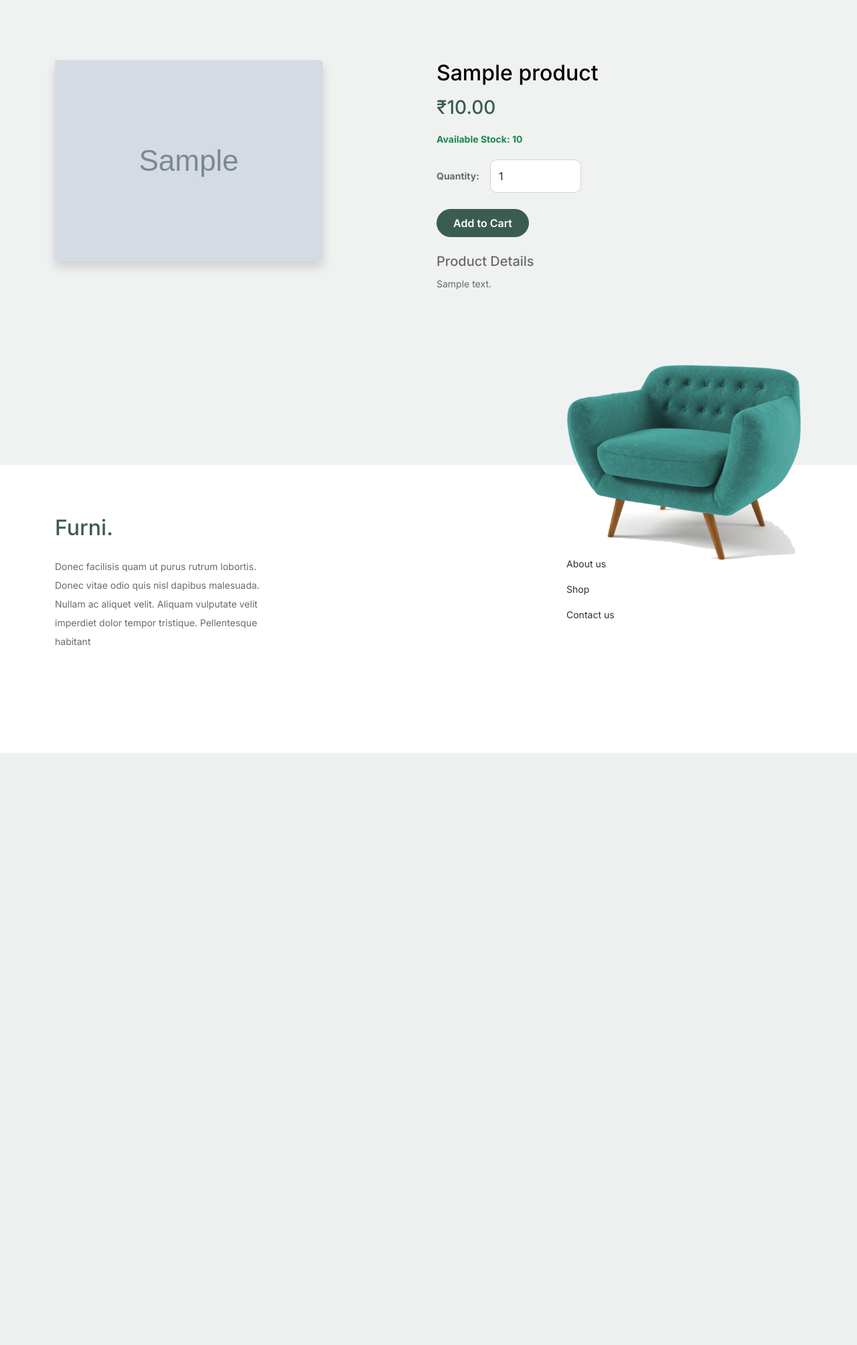
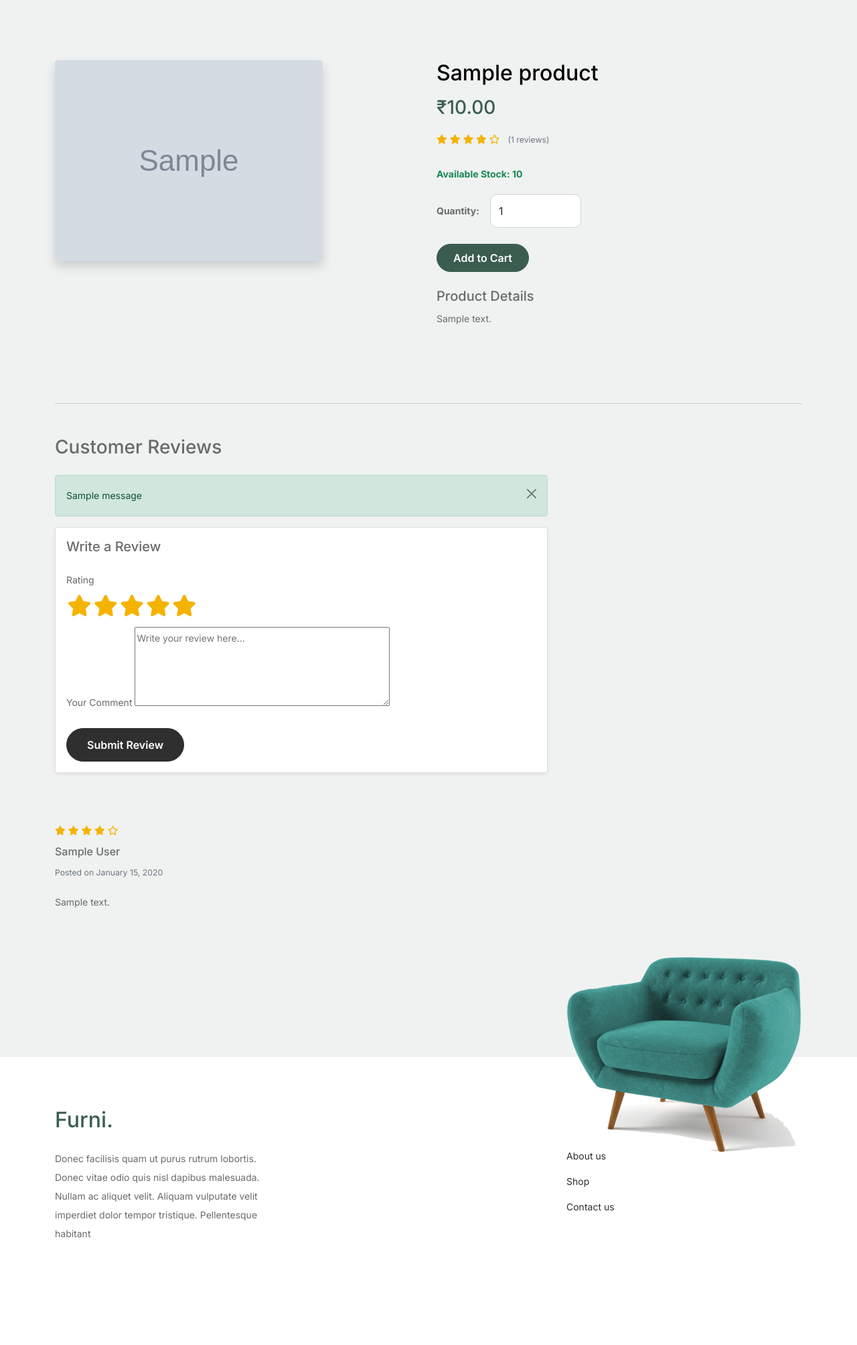
Before and after one commit to Navyaam91/furni_cart, a Django app: page /product/1 in a window 1280 px wide. Shown: the part 410-2418 px from the top of the page at 67% size. Before the commit the page ends 1534 px from the top, so only its background shows below. Run offline with Django 5.2, Linux system fonts and the light colour scheme; a user stored in the database is signed in; tables that the repository leaves empty hold one stand-in row (values such as "Sample post"); grey boxes marked "Sample" are stand-in pictures; one stand-in notice (Sample message) is shown; some libraries are stand-ins or nearby versions.

Commit message:
review and rating

```diff
--- /dev/null
+++ b/products/forms.py
@@ -0,0 +1,11 @@
+from django import forms
+from .models import Review
+
+class ReviewForm(forms.ModelForm):
+    class Meta:
+        model = Review
+        fields = ['rating', 'comment']
+        widgets = {
+            'rating': forms.HiddenInput(),  # We'll use JavaScript for stars
+            'comment': forms.Textarea(attrs={'rows': 4, 'placeholder': 'Write your review here...'}),
+        }
--- a/products/models.py
+++ b/products/models.py
@@ -28,3 +28,13 @@ class Product(models.Model):
 
     def __str__(self):
         return self.name
+
+class Review(models.Model):
+    product = models.ForeignKey(Product, on_delete=models.CASCADE, related_name='reviews')
+    customer = models.ForeignKey(Customer, on_delete=models.CASCADE)
+    rating = models.PositiveIntegerField(default=5)
+    comment = models.TextField(blank=True, null=True)
+    created_at = models.DateTimeField(auto_now_add=True)
+
+    def __str__(self):
+        return f"{self.customer.firstname} - {self.product.name} - {self.rating}"
--- a/products/urls.py
+++ b/products/urls.py
@@ -6,5 +6,5 @@ urlpatterns = [
     path('home', views.index,name="home"),
     path('shop/', views.shop,name="shop"),
     path('product/<pk>', views.product,name="product"),
-
+    path('add_review/', views.add_review, name='add_review'),
 ]
--- a/products/views.py
+++ b/products/views.py
@@ -1,6 +1,10 @@
 from django.shortcuts import render,redirect
-from . models import Product, Category
+from . models import Product, Category, Review
+from .forms import ReviewForm
+from django.contrib import messages
+from customers.models import Customer
 from django.core.paginator import Paginator
+
 def index(request):
     product_list=Product.objects.filter(deleted_at=Product.LIVE).order_by('-priority')[:3]
     return render(request, 'index.html',{'product_list':product_list})
@@ -28,6 +32,46 @@ def shop(request):
         'selected_category': category_id,
         'search_term': search_term
     })
+
 def product(request,pk):
     product=Product.objects.get(pk=pk, deleted_at=Product.LIVE)
-    return render(request, 'product.html',{'product':product})
+    reviews = product.reviews.all().order_by('-created_at')
+
+    # Calculate average rating
+    average_rating = 0
+    if reviews.exists():
+        total_rating = sum([r.rating for r in reviews])
+        average_rating = total_rating / reviews.count()
+
+    form = ReviewForm()
+    return render(request, 'product.html',{
+        'product':product,
+        'reviews': reviews,
+        'form': form,
+        'average_rating': average_rating,
+        'star_range': range(1, 6)
+    })
+
+def add_review(request):
+    if request.user.is_authenticated:
+        if request.method == 'POST':
+            product_id = request.POST.get('product_id')
+            try:
+                product_obj = Product.objects.get(pk=product_id)
+                customer = Customer.objects.get(user=request.user)
+                form = ReviewForm(request.POST)
+                if form.is_valid():
+                    review = form.save(commit=False)
+                    review.product = product_obj
+                    review.customer = customer
+                    review.save()
+                    messages.success(request, "Thank you for your review!")
+                else:
+                    messages.error(request, "There was an error in your review.")
+            except (Product.DoesNotExist, Customer.DoesNotExist):
+                messages.error(request, "Error adding review.")
+            return redirect('product', pk=product_id)
+    else:
+        messages.error(request, "You must be logged in to add a review.")
+        return redirect('login')
+    return redirect('home')
--- a/template/blank_layout.html
+++ b/template/blank_layout.html
@@ -16,6 +16,7 @@
 		<link href="https://cdnjs.cloudflare.com/ajax/libs/font-awesome/6.0.0-beta3/css/all.min.css" rel="stylesheet">
 		<link href="{% static 'css/tiny-slider.css' %}" rel="stylesheet">
 		<link href="{% static 'css/style.css' %}" rel="stylesheet">
+        {% block extra_css %}{% endblock %}
 		<title>Furni Free Bootstrap 5 Template for Furniture and Interior Design Websites by Untree.co </title>
 	</head>
 
--- a/template/product.html
+++ b/template/product.html
@@ -1,5 +1,39 @@
 {% extends 'blank_layout.html' %}
 {% load static %}
+
+{% block extra_css %}
+<style>
+    .star-rating {
+        display: flex;
+        flex-direction: row-reverse;
+        justify-content: flex-end;
+    }
+    .star-rating input {
+        display: none;
+    }
+    .star-rating label {
+        color: #ccc;
+        font-size: 2rem;
+        padding: 0 0.1rem;
+        cursor: pointer;
+        transition: all 0.2s ease-in-out;
+    }
+    .star-rating label:hover,
+    .star-rating label:hover ~ label,
+    .star-rating input:checked ~ label {
+        color: #f5b301;
+    }
+    .review-card {
+        border-bottom: 1px solid #eee;
+        padding: 1.5rem 0;
+    }
+    .review-stars {
+        color: #f5b301;
+        margin-bottom: 0.5rem;
+    }
+</style>
+{% endblock extra_css %}
+
 {% block content %}
 
 <!-- Start Hero Section -->
@@ -32,6 +66,22 @@
 
 
                 <strong class="text-primary h3 d-block mb-3">₹{{product.price}}</strong>
+
+                <!-- Average Rating -->
+                <div class="mb-3">
+                    <div class="review-stars d-inline-block me-2">
+                        {% for i in star_range %}
+                            {% if i <= average_rating %}
+                                <i class="fas fa-star"></i>
+                            {% elif i|add:"-0.5" <= average_rating %}
+                                <i class="fas fa-star-half-alt"></i>
+                            {% else %}
+                                <i class="far fa-star"></i>
+                            {% endif %}
+                        {% endfor %}
+                    </div>
+                    <span class="text-muted small">({{ reviews.count }} reviews)</span>
+                </div>
 
                 <p class="mb-3">
                     {% if product.stock > 0 %}
@@ -75,6 +125,79 @@
 
         </div>
 
+        <hr class="my-5">
+
+        <!-- Reviews Section -->
+        <div class="row">
+            <div class="col-lg-8">
+                <h3 class="mb-4">Customer Reviews</h3>
+
+                {% if messages %}
+                    {% for message in messages %}
+                        <div class="alert alert-{{ message.tags }} alert-dismissible fade show" role="alert">
+                            {{ message }}
+                            <button type="button" class="btn-close" data-bs-dismiss="alert" aria-label="Close"></button>
+                        </div>
+                    {% endfor %}
+                {% endif %}
+
+                {% if user.is_authenticated %}
+                    <div class="card mb-5 shadow-sm">
+                        <div class="card-body">
+                            <h5 class="card-title mb-4">Write a Review</h5>
+                            <form action="{% url 'add_review' %}" method="post">
+                                {% csrf_token %}
+                                <input type="hidden" name="product_id" value="{{ product.id }}">
+
+                                <div class="mb-3">
+                                    <label class="form-label d-block">Rating</label>
+                                    <div class="star-rating">
+                                        <input type="radio" id="star5" name="rating" value="5" checked /><label for="star5" class="fas fa-star" title="5 stars"></label>
+                                        <input type="radio" id="star4" name="rating" value="4" /><label for="star4" class="fas fa-star" title="4 stars"></label>
+                                        <input type="radio" id="star3" name="rating" value="3" /><label for="star3" class="fas fa-star" title="3 stars"></label>
+                                        <input type="radio" id="star2" name="rating" value="2" /><label for="star2" class="fas fa-star" title="2 stars"></label>
+                                        <input type="radio" id="star1" name="rating" value="1" /><label for="star1" class="fas fa-star" title="1 star"></label>
+                                    </div>
+                                </div>
+
+                                <div class="mb-3">
+                                    <label for="{{ form.comment.id_for_label }}" class="form-label">Your Comment</label>
+                                    {{ form.comment }}
+                                </div>
+
+                                <button type="submit" class="btn btn-black rounded-pill">Submit Review</button>
+                            </form>
+                        </div>
+                    </div>
+                {% else %}
+                    <div class="alert alert-info py-4">
+                        Please <a href="{% url 'login' %}" class="fw-bold">Login</a> to write a review.
+                    </div>
+                {% endif %}
+
+                <div class="reviews-list">
+                    {% for review in reviews %}
+                        <div class="review-card">
+                            <div class="review-stars">
+                                {% for i in "12345" %}
+                                    {% if i|add:0 <= review.rating %}
+                                        <i class="fas fa-star"></i>
+                                    {% else %}
+                                        <i class="far fa-star"></i>
+                                    {% endif %}
+                                {% endfor %}
+                            </div>
+                            <h6 class="mb-2">{{ review.customer.firstname }} {{ review.customer.lastname }}</h6>
+                            <p class="text-muted small mb-3">Posted on {{ review.created_at|date:"F d, Y" }}</p>
+                            <p class="mb-0">{{ review.comment }}</p>
+                        </div>
+                    {% empty %}
+                        <p class="text-muted">No reviews yet. Be the first to review this product!</p>
+                    {% endfor %}
+                </div>
+            </div>
+        </div>
+
     </div>
 </div>
 
```
Also changed, not shown: products/migrations/0005_review.py (added).
